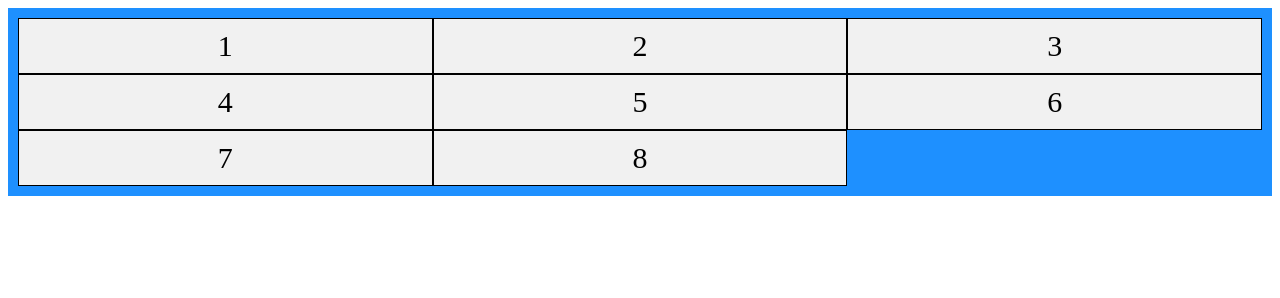
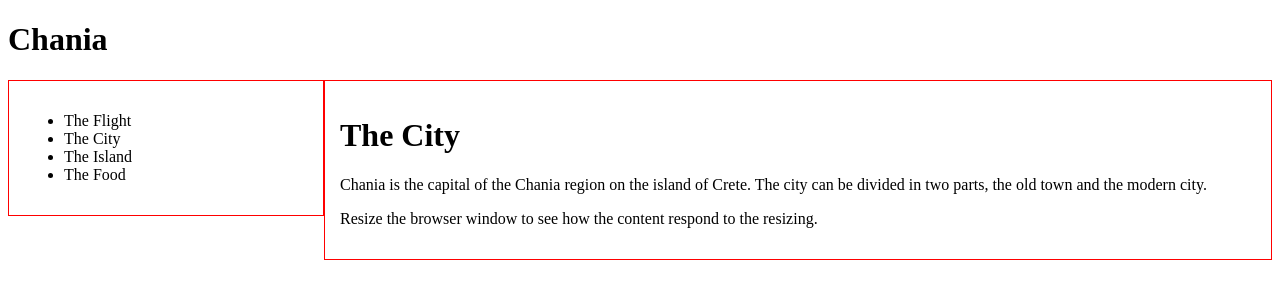
Before and after one commit to NikeshShrestha059/practice, a plain HTML site: page html/try.html in a window 1280 px wide. Drawn offline with Linux system fonts and the light colour scheme.

Commit message:
use of grid

```diff
--- a/html/scss/color.scss
+++ b/html/scss/color.scss
@@ -1,4 +1,6 @@
 @import 'pra';
+
+// interpolate (interpolation)
 
 // @each $key, $val in $color {
 //     .text-#{$key}{
@@ -28,21 +30,26 @@
 // body{
 //     border:$base-border;
 // }
-// @for $i from 1 through 12 {
-//     .col-#{$i} {
-//       width: percentage($i/12);
-//     }
-//   }
-.container {
-    display: grid;
-    grid-template-columns: auto auto auto;
-    background-color: dodgerblue;
-    padding: 10px;
+* {
+    box-sizing: border-box;
   }
-.container > div {
-    background-color: #f1f1f1;
-    border: 1px solid black;
-    padding: 10px;
-    font-size: 30px;
-    text-align: center;
-}
+
+
+
+  .row::after {
+    content: "";
+    clear: both;
+    display: table;
+  }
+
+  [class*="col-"] {
+    float: left;
+    padding: 15px;
+    border: 1px solid red;
+  }
+
+@for $i from 1 through 12 {
+    .col-#{$i} {
+      width: percentage($i/12);
+    }
+  }
--- /dev/null
+++ b/html/scss/grid.scss
@@ -0,0 +1,92 @@
+
+
+.container{
+    // column-gap:10px; makes gap between column
+    // row-gap:10px; makes gap between row
+    display:grid;
+    gap:10px 15px;// makes gap in row and then in column
+    display: grid;
+    grid-template-rows: repeat(12, 100px);
+    grid-template-columns: repeat(12, 100px);
+
+
+    // grid-template-rows: 100px 100px 100px 100px 100px 100px 100px 100px 100px 100px 100px 100px;
+    // grid-template-columns: 100px 100px 100px 100px 100px 100px 100px 100px 100px 100px 100px 100px;
+     /* if we add item more then we set then it automatically set a row but doesn't have the value that we have include and sets its own value.
+    Thats why we use "grid-auto-rows" which allows us to add the value of the row if we add extra items. We can even send the extra item to the
+    column by using "grid-auto-flow:column"*/
+    grid-auto-rows:100px;
+    grid-auto-flow:column;
+}
+
+// .col{
+//     border:1px solid white;
+
+//     text-align:center;
+//  }
+//  .col-1{
+//      background-color:blue;
+//      grid-row:1/3;
+//      grid-column:1/4;
+//  }
+//  .col-2{
+//      background-color:red;
+//      grid-row:1/3;
+//      grid-column:4/13;
+//  }
+//  .col-3{
+//      background-color:yellow;
+//      grid-row:3/7;
+//      grid-column:1/7;
+//  }
+//  .col-4{
+//      background-color:green;
+//      grid-row:3/5;
+//      grid-column:7/13;
+//  }
+
+//  .col-5{
+//      background-color:blueviolet;
+//      grid-row:5/7;
+//      grid-column:7/13;
+//  }
+//  .col-6{
+//      background-color:gold;
+//      grid-column:1/7;
+//      grid-row:7/9;
+//  }
+//  .col-7{
+//      background-color:red;
+//      grid-column:7/13;
+//      grid-row:7/9;
+//  }
+//  .col-8{
+//      background-color:blueviolet;
+//      grid-column:1/5;
+//      grid-row:9/13;
+//  }
+//  .col-9{
+//      background-color:green;
+//      grid-column:5/9;
+//      grid-row:9/13;
+//  }
+//  .col-10{
+//      background-color:pink;
+//      grid-row:9/13;
+//      grid-column:9/13;
+//  }
+
+ .container1{
+    display:grid;
+    grid-template-rows:repeat(4, 100px);
+    grid-template-columns:repeat(auto-fit,minmax(300px,1fr));/*minmax allous u to set the minimum value of the cell and the maximum value
+    of the cell which will help to change the size of the cell automatically according to the width of the device."autofit" it allowa the
+    cells to go to the next row when it reach the minimum size*/
+ }
+
+
+
+.row{
+    border:3px solid black;
+    background-color: pink;
+}
--- a/html/try.html
+++ b/html/try.html
@@ -75,15 +75,27 @@
     <spam class="col-10">col10</spam>
     <spam class="col-11">col1</spam>
     <spam class="col-12">col12</spam>-->
-    <div class="container">
-        <div>1</div>
-        <div>2</div>
-        <div>3</div>
-        <div>4</div>
-        <div>5</div>
-        <div>6</div>
-        <div>7</div>
-        <div>8</div>
+    <div class="header">
+        <h1>Chania</h1>
+      </div>
+
+      <div class="row">
+
+      <div class="col-3">
+        <ul>
+          <li>The Flight</li>
+          <li>The City</li>
+          <li>The Island</li>
+          <li>The Food</li>
+        </ul>
+      </div>
+
+      <div class="col-9">
+        <h1>The City</h1>
+        <p>Chania is the capital of the Chania region on the island of Crete. The city can be divided in two parts, the old town and the modern city.</p>
+        <p>Resize the browser window to see how the content respond to the resizing.</p>
+      </div>
+
       </div>
 
 </body>
```
Also changed, not shown: html/grid.html (added, +29 -0 lines), html/scss/color.css, html/scss/down.css, html/scss/grid.css (added), 3 other files.
